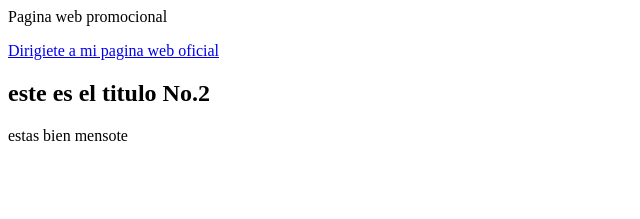
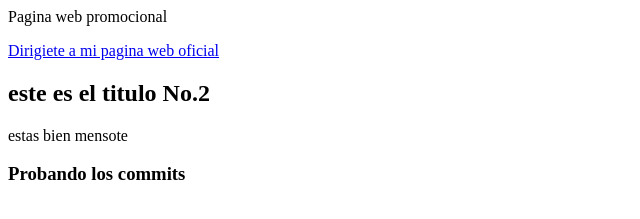
Before and after one commit to OmarRamirez22/pagina-de-prueba, a plain HTML site: page index.html in a window 1280 px wide. Shown: the part 123-342 px from the top of the page, without its empty margins (0-640 px from the left). Drawn offline with Linux system fonts and the light colour scheme.

Commit message:
Segundo commit

```diff
--- a/index.html
+++ b/index.html
@@ -15,6 +15,7 @@
 <h2>este es el titulo No.2</h2>
 <p>estas bien mensote</p>
 
+<h3>Probando los commits</h3>
 
 </body>
 </html>
```
